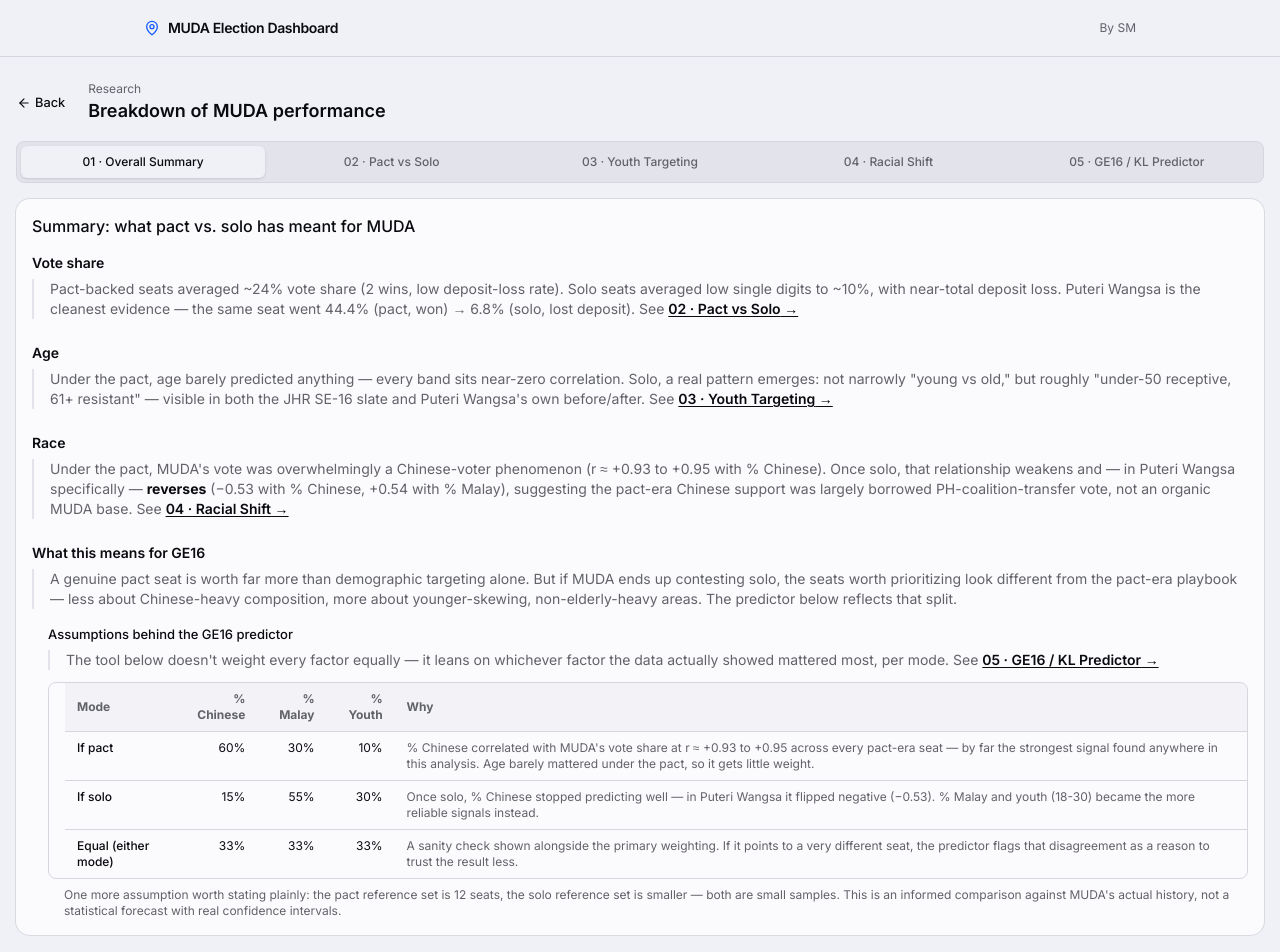
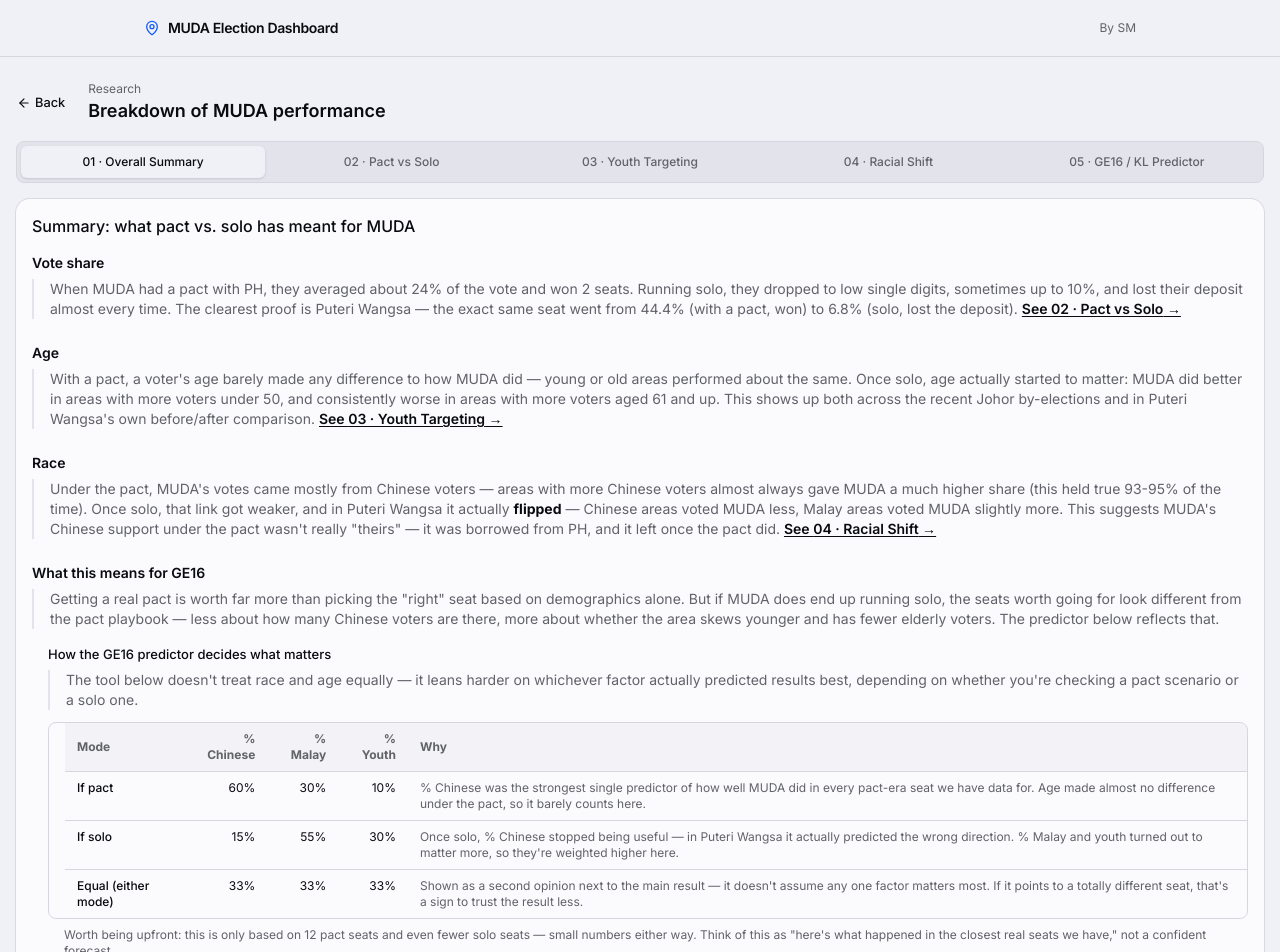
Before and after one commit to shaffanmohd/prn-dashboard, a Next.js app: page /research in a window 1280 px wide. Shown: the top 952 px of the page. Built offline with nearby package versions, Linux system fonts and the light colour scheme.

Commit message:
udpate summary

```diff
--- a/src/app/research/components/OveralSummary.tsx
+++ b/src/app/research/components/OveralSummary.tsx
@@ -29,17 +29,17 @@
         <section>
           <h3 className="font-semibold text-foreground mb-1.5">Vote share</h3>
           <p className="text-muted-foreground pl-4 border-l-2 border-muted">
-            Pact-backed seats averaged ~24% vote share (2 wins, low deposit-loss
-            rate). Solo seats averaged low single digits to ~10%, with
-            near-total deposit loss. Puteri Wangsa is the cleanest evidence —
-            the same seat went 44.4% (pact, won) → 6.8% (solo, lost deposit).
-            See{" "}
+            When MUDA had a pact with PH, they averaged about 24% of the vote
+            and won 2 seats. Running solo, they dropped to low single digits,
+            sometimes up to 10%, and lost their deposit almost every time. The
+            clearest proof is Puteri Wangsa — the exact same seat went from
+            44.4% (with a pact, won) to 6.8% (solo, lost the deposit).{" "}
             <button
               type="button"
               onClick={() => onNavigate("o2")}
               className="text-foreground font-semibold underline underline-offset-2 hover:opacity-70"
             >
-              {getTabLabel("o2")} →
+              See {getTabLabel("o2")} →
             </button>
           </p>
         </section>
@@ -47,17 +47,19 @@
         <section>
           <h3 className="font-semibold text-foreground mb-1.5">Age</h3>
           <p className="text-muted-foreground pl-4 border-l-2 border-muted">
-            Under the pact, age barely predicted anything — every band sits
-            near-zero correlation. Solo, a real pattern emerges: not narrowly
-            &quot;young vs old,&quot; but roughly &quot;under-50 receptive, 61+
-            resistant&quot; — visible in both the JHR SE-16 slate and Puteri
-            Wangsa&apos;s own before/after. See{" "}
+            With a pact, a voter&apos;s age barely made any difference to how
+            MUDA did — young or old areas performed about the same. Once solo,
+            age actually started to matter: MUDA did better in areas with more
+            voters under 50, and consistently worse in areas with more voters
+            aged 61 and up. This shows up both across the recent Johor
+            by-elections and in Puteri Wangsa&apos;s own before/after
+            comparison.{" "}
             <button
               type="button"
               onClick={() => onNavigate("o3")}
               className="text-foreground font-semibold underline underline-offset-2 hover:opacity-70"
             >
-              {getTabLabel("o3")} →
+              See {getTabLabel("o3")} →
             </button>
           </p>
         </section>
@@ -65,19 +67,21 @@
         <section>
           <h3 className="font-semibold text-foreground mb-1.5">Race</h3>
           <p className="text-muted-foreground pl-4 border-l-2 border-muted">
-            Under the pact, MUDA&apos;s vote was overwhelmingly a Chinese-voter
-            phenomenon (r ≈ +0.93 to +0.95 with % Chinese). Once solo, that
-            relationship weakens and — in Puteri Wangsa specifically —{" "}
-            <strong className="text-foreground">reverses</strong> (−0.53 with %
-            Chinese, +0.54 with % Malay), suggesting the pact-era Chinese
-            support was largely borrowed PH-coalition-transfer vote, not an
-            organic MUDA base. See{" "}
+            Under the pact, MUDA&apos;s votes came mostly from Chinese voters —
+            areas with more Chinese voters almost always gave MUDA a much higher
+            share (this held true 93-95% of the time). Once solo, that link got
+            weaker, and in Puteri Wangsa it actually{" "}
+            <strong className="text-foreground">flipped</strong> — Chinese areas
+            voted MUDA less, Malay areas voted MUDA slightly more. This suggests
+            MUDA&apos;s Chinese support under the pact wasn&apos;t really
+            &quot;theirs&quot; — it was borrowed from PH, and it left once the
+            pact did.{" "}
             <button
               type="button"
               onClick={() => onNavigate("o4")}
               className="text-foreground font-semibold underline underline-offset-2 hover:opacity-70"
             >
-              {getTabLabel("o4")} →
+              See {getTabLabel("o4")} →
             </button>
           </p>
         </section>
@@ -87,31 +91,24 @@
             What this means for GE16
           </h3>
           <p className="text-muted-foreground pl-4 border-l-2 border-muted">
-            A genuine pact seat is worth far more than demographic targeting
-            alone. But if MUDA ends up contesting solo, the seats worth
-            prioritizing look different from the pact-era playbook — less about
-            Chinese-heavy composition, more about younger-skewing,
-            non-elderly-heavy areas. The predictor below reflects that split.
+            Getting a real pact is worth far more than picking the
+            &quot;right&quot; seat based on demographics alone. But if MUDA does
+            end up running solo, the seats worth going for look different from
+            the pact playbook — less about how many Chinese voters are there,
+            more about whether the area skews younger and has fewer elderly
+            voters. The predictor below reflects that.
           </p>
 
-          {/* Nested sub-section — explains/justifies the paragraph above */}
           <div className="pl-4 mt-4">
             <h4 className="font-medium text-foreground mb-1.5 text-[13px]">
-              Assumptions behind the GE16 predictor
+              How the GE16 predictor decides what matters
             </h4>
             <p className="text-muted-foreground pl-4 border-l-2 border-muted mb-3">
-              The tool below doesn&apos;t weight every factor equally — it leans
-              on whichever factor the data actually showed mattered most, per
-              mode. See{" "}
-              <button
-                type="button"
-                onClick={() => onNavigate("o5")}
-                className="text-foreground font-semibold underline underline-offset-2 hover:opacity-70"
-              >
-                {getTabLabel("o5")} →
-              </button>
+              The tool below doesn&apos;t treat race and age equally — it leans
+              harder on whichever factor actually predicted results best,
+              depending on whether you&apos;re checking a pact scenario or a
+              solo one.
             </p>
-
             <div className="pl-4 overflow-x-auto rounded-md border">
               <table className="w-full text-xs">
                 <thead>
@@ -132,10 +129,10 @@
                     <td className="py-2 px-3 text-right">30%</td>
                     <td className="py-2 px-3 text-right">10%</td>
                     <td className="py-2 px-3 text-muted-foreground">
-                      % Chinese correlated with MUDA&apos;s vote share at r ≈
-                      +0.93 to +0.95 across every pact-era seat — by far the
-                      strongest signal found anywhere in this analysis. Age
-                      barely mattered under the pact, so it gets little weight.
+                      % Chinese was the strongest single predictor of how well
+                      MUDA did in every pact-era seat we have data for. Age made
+                      almost no difference under the pact, so it barely counts
+                      here.
                     </td>
                   </tr>
                   <tr className="border-b align-top">
@@ -146,9 +143,10 @@
                     <td className="py-2 px-3 text-right">55%</td>
                     <td className="py-2 px-3 text-right">30%</td>
                     <td className="py-2 px-3 text-muted-foreground">
-                      Once solo, % Chinese stopped predicting well — in Puteri
-                      Wangsa it flipped negative (−0.53). % Malay and youth
-                      (18-30) became the more reliable signals instead.
+                      Once solo, % Chinese stopped being useful — in Puteri
+                      Wangsa it actually predicted the wrong direction. % Malay
+                      and youth turned out to matter more, so they&apos;re
+                      weighted higher here.
                     </td>
                   </tr>
                   <tr className="align-top">
@@ -159,20 +157,20 @@
                     <td className="py-2 px-3 text-right">33%</td>
                     <td className="py-2 px-3 text-right">33%</td>
                     <td className="py-2 px-3 text-muted-foreground">
-                      A sanity check shown alongside the primary weighting. If
-                      it points to a very different seat, the predictor flags
-                      that disagreement as a reason to trust the result less.
+                      Shown as a second opinion next to the main result — it
+                      doesn&apos;t assume any one factor matters most. If it
+                      points to a totally different seat, that&apos;s a sign to
+                      trust the result less.
                     </td>
                   </tr>
                 </tbody>
               </table>
             </div>
             <p className="text-xs text-muted-foreground pl-4 mt-2">
-              One more assumption worth stating plainly: the pact reference set
-              is 12 seats, the solo reference set is smaller — both are small
-              samples. This is an informed comparison against MUDA&apos;s actual
-              history, not a statistical forecast with real confidence
-              intervals.
+              Worth being upfront: this is only based on 12 pact seats and even
+              fewer solo seats — small numbers either way. Think of this as
+              &quot;here&apos;s what happened in the closest real seats we
+              have,&quot; not a confident forecast.
             </p>
           </div>
         </section>
```
